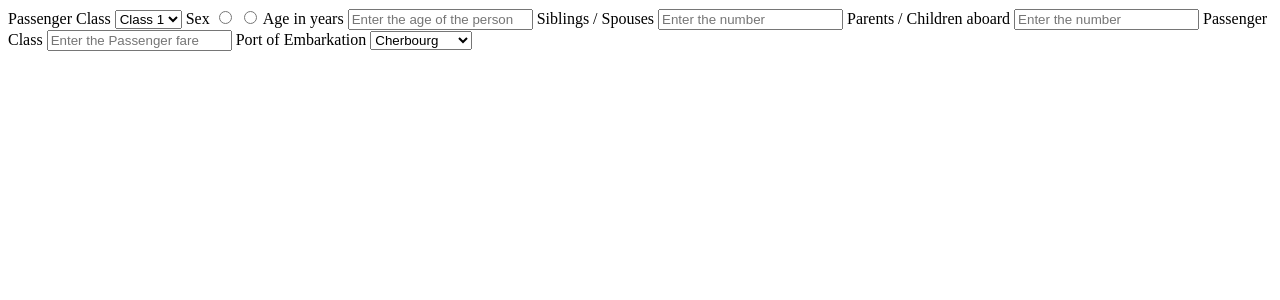
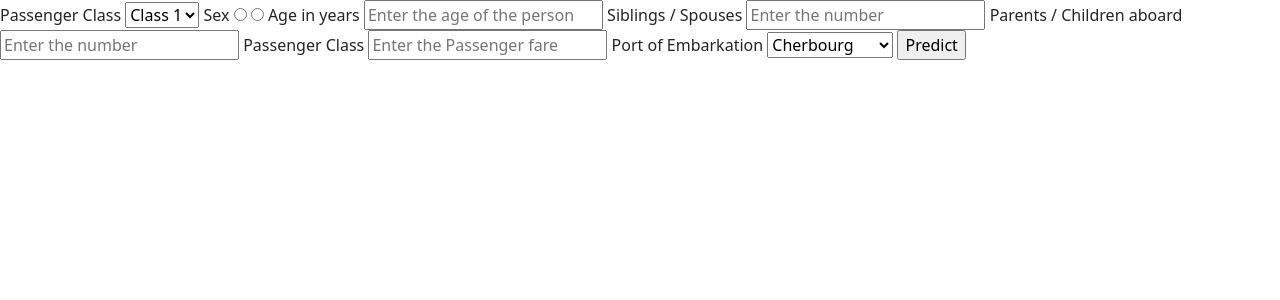
Before and after one commit to thecuriousjuel/DecisionTreeOnTitanic, a Flask app: page / in a window 1280 px wide. Shown: the top 300 px of the page. Run offline with Flask 2, Linux system fonts and the light colour scheme.

Commit message:
Bootstrap added to html file

```diff
--- a/main.py
+++ b/main.py
@@ -9,6 +9,11 @@ app = Flask(__name__)
 def homepage():
     return render_template('index.html')
 
+@app.route('/predict', methods=['POST'])
+def predict():
+    pclass = request.form['pclass']
+
+    print(pclass)
 
 if __name__ == '__main__':
     app.run(debug=True)
--- a/templates/index.html
+++ b/templates/index.html
@@ -3,11 +3,20 @@
 
 <head>
     <meta charset="UTF-8">
+    <!-- Required meta tags -->
+    <meta charset="utf-8">
+    <meta name="viewport" content="width=device-width, initial-scale=1">
+
+    <!-- Bootstrap CSS -->
+    <link href="https://cdn.jsdelivr.net/npm/bootstrap@5.1.1/dist/css/bootstrap.min.css" rel="stylesheet"
+        integrity="sha384-F3w7mX95PdgyTmZZMECAngseQB83DfGTowi0iMjiWaeVhAn4FJkqJByhZMI3AhiU" crossorigin="anonymous">
+
     <title>Titanic Survival using Decision Tree</title>
 </head>
 
 <body>
     <form action="/predict" method="POST">
+
         <label for="pclass">Passenger Class</label>
         <select name="pclass" id="pclass">
             <option value="1" selected>Class 1</option>
@@ -38,8 +47,12 @@
             <option value="Q">Queenstown</option>
             <option value="S">Southampton</option>
         </select>
+        <input type="submit" value="Predict">
+    </form>
+    <script src="https://cdn.jsdelivr.net/npm/bootstrap@5.1.1/dist/js/bootstrap.bundle.min.js"
+        integrity="sha384-/bQdsTh/da6pkI1MST/rWKFNjaCP5gBSY4sEBT38Q/9RBh9AH40zEOg7Hlq2THRZ"
+        crossorigin="anonymous"></script>
 
-    </form>
 </body>
 
 </html>
```
